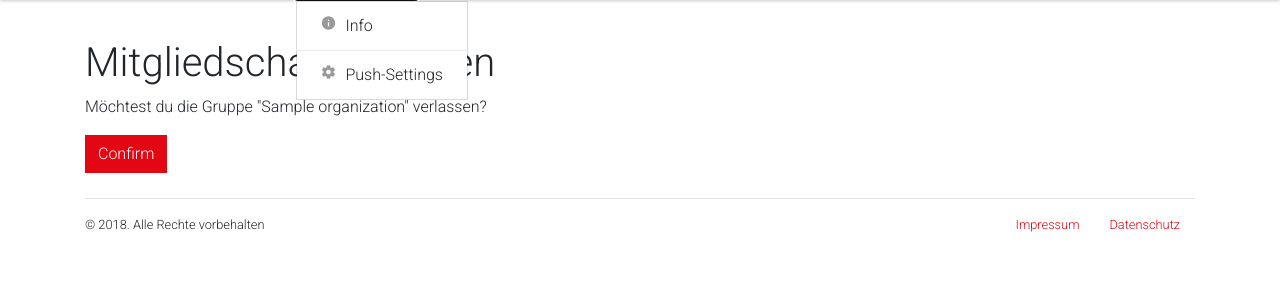
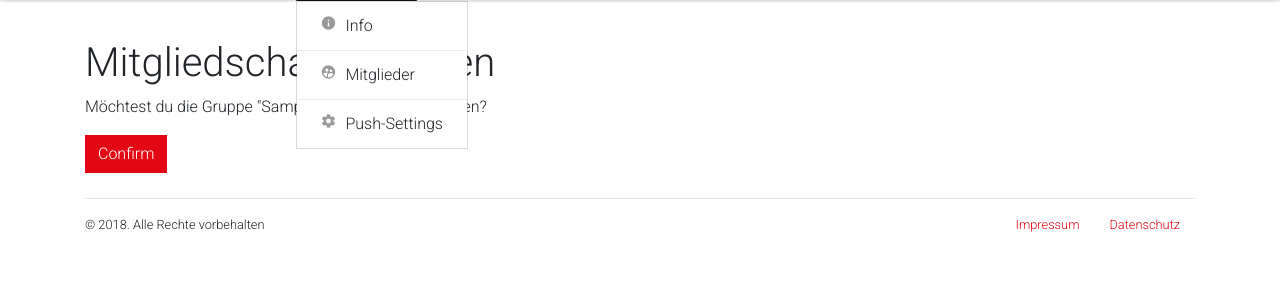
Before and after one commit to kvn-stgl/openPagerServer, a Django app: page /organization/1/leave in a window 1280 px wide, after a click on "Organisation". Shown: the part 61-361 px from the top of the page. Run offline with Django 3.2, Linux system fonts and the light colour scheme; a user stored in the database is signed in; tables that the repository leaves empty hold one stand-in row (values such as "Sample post"); some libraries are stand-ins or nearby versions.

Commit message:
Separate detail and member view

```diff
--- a/templates/base.html
+++ b/templates/base.html
@@ -65,6 +65,12 @@
                                            href="{% url 'pager:organization-detail' user.organization.id %}">
                                             <i class="material-icons">info</i>
                                             Info
+                                        </a>
+                                        <div class="dropdown-divider"></div>
+                                        <a class="dropdown-item"
+                                           href="{% url 'pager:organization-members' user.organization.id %}">
+                                            <i class="material-icons">supervised_user_circle</i>
+                                            Mitglieder
                                         </a>
                                         <div class="dropdown-divider"></div>
                                         <a class="dropdown-item" href="{% url 'pager:organization-settings-push' %}">
```
